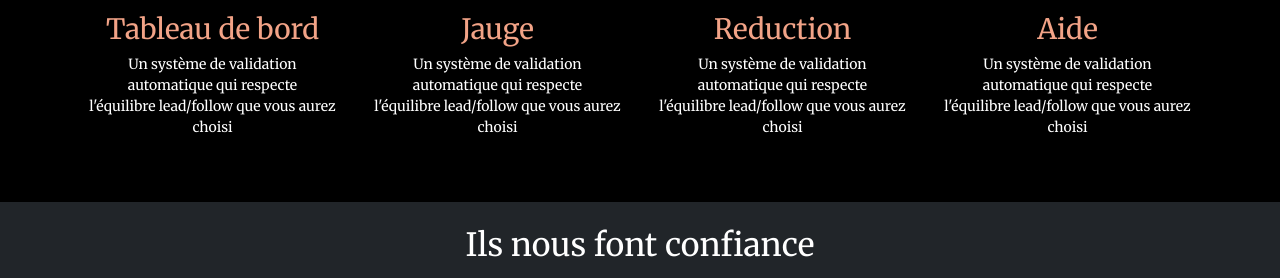
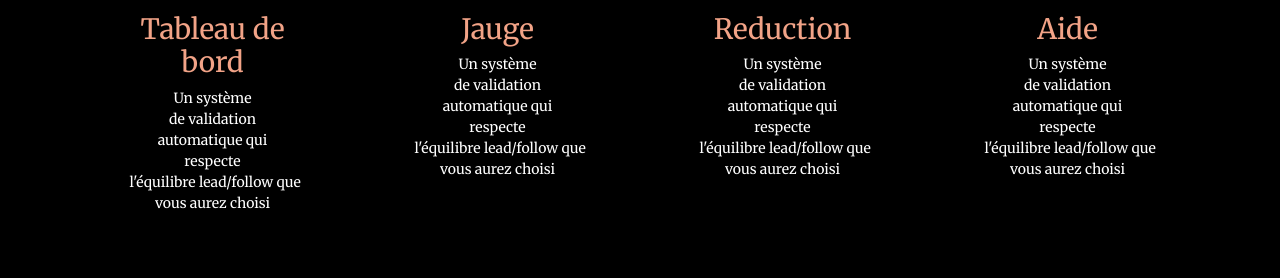
Before and after one commit to Bastien64/viensonswing, a plain HTML site: page index.html in a window 1280 px wide. Shown: the part 2524-2802 px from the top of the page. Drawn offline with nearby package versions, Linux system fonts and the light colour scheme.

Commit message:
Add files via upload

```diff
--- a/index.html
+++ b/index.html
@@ -137,18 +137,18 @@
     </section>
 
     <section class="features py-5 fade-in" style="background-color: black;">
-        <div class="container">
-            <div class="row text-center">
-                <div class="col-md-3">
+        <div class="container justify-content-around" >
+            <div class="row text-center justify-content-around">
+                <div class="col-md-2">
                     <img src="images/tableau-de-bord (1).png" alt="tableau de bord" class=" logo">
                     <h3 class=" mb-2" style="color: rgba(242, 163, 135, 1);">Tableau de bord</h3>
 
                     <p class="text-white textvignette"
 
-                    ">Un système de validation automatique qui respecte l'équilibre lead/follow que vous aurez choisi
+                    >Un système de validation automatique qui respecte l'équilibre lead/follow que vous aurez choisi
                     </p>
                 </div>
-                <div class="col-md-3">
+                <div class="col-md-2">
                     <img src="images/tableau-de-jauge.png" alt="tableau-de-jauge" class=" logo">
                     <h3 class=" mb-2" style="color: rgba(242, 163, 135, 1);">Jauge</h3>
 
@@ -158,7 +158,7 @@
                         Un système de validation automatique qui respecte l'équilibre lead/follow que vous aurez choisi
                     </p>
                 </div>
-                <div class="col-md-3">
+                <div class="col-md-2">
                     <img src="images/etiqueter.png" alt="etiqueter" class=" logo">
                     <h3 class=" mb-2" style="color: rgba(242, 163, 135, 1);">Reduction</h3>
 
@@ -168,7 +168,7 @@
                         Un système de validation automatique qui respecte l'équilibre lead/follow que vous aurez choisi
                     </p>
                 </div>
-                <div class="col-md-3">
+                <div class="col-md-2">
                     <img src="images/faq.png" alt="Faq" class=" logo">
                     <h3 class=" mb-2" style="color: rgba(242, 163, 135, 1);">Aide</h3>
 
```
